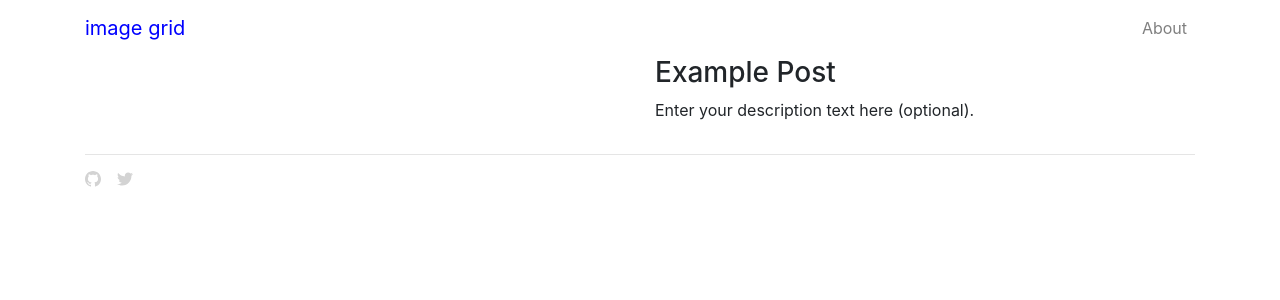
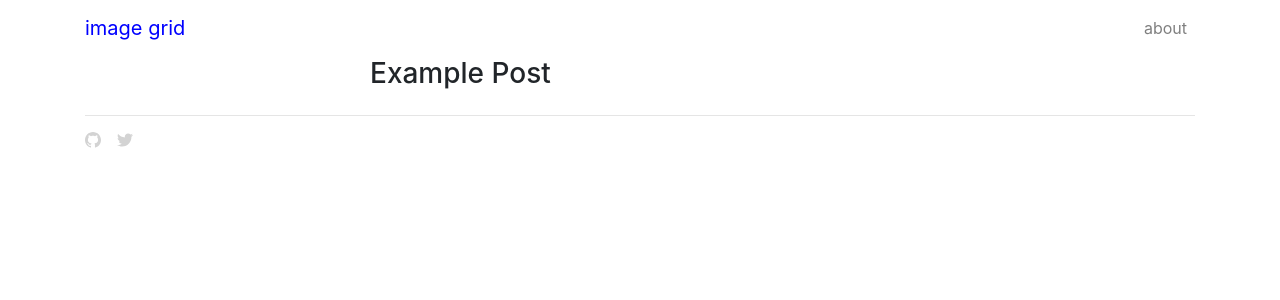
Before and after one commit to jirrian/jekyll-theme-image-grid, a Jekyll site: the page built from _posts/2020-12-27-example-post.md, in a window 1280 px wide. Shown: the top 300 px of the page. Built offline with Jekyll 4.4.1, drawn with Linux system fonts in a browser that asks for light colours; nearby versions of some CDN libraries.

Commit message:
implemented display for posts without content but has a title

```diff
--- a/_layouts/post.html
+++ b/_layouts/post.html
@@ -21,6 +21,7 @@ layout: default
 
 	</div>
 	{% assign content = page.content | strip_newlines %}
+	<!-- if there is post content -->
 	{% if content != "" %}
 	<div class="col-lg-6 col-md-6 col-">
 		{% if site.post_settings.show_title and page.show_title != false %}
@@ -32,3 +33,15 @@ layout: default
 	</div>
 	{% endif %}
 </div>
+<!-- if there is no post content but a post title -->
+{% if content == "" %}
+<div class="row justify-content-center">
+	<div class="col-lg-6 col-md-6 col-">
+		{% if site.post_settings.show_title and page.show_title != false %}
+			<h3>{{ page.title }}</h3>
+		{% elsif site.post_settings.show_title == false and page.show_title %}
+			<h3>{{ page.title }}</h3>
+		{% endif %}
+	</div>
+</div>
+{% endif %}
--- a/_posts/2020-12-27-example-post.md
+++ b/_posts/2020-12-27-example-post.md
@@ -3,5 +3,3 @@ layout: post
 title:
 show_title: true
 ---
-
-Enter your description text here (optional).
```
Also changed, not shown: about.md (+1 -1 lines).
